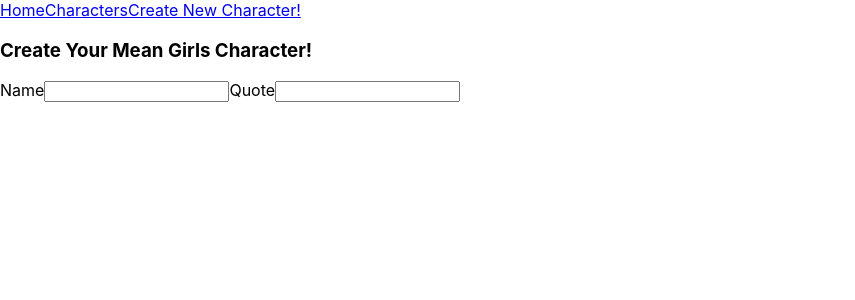
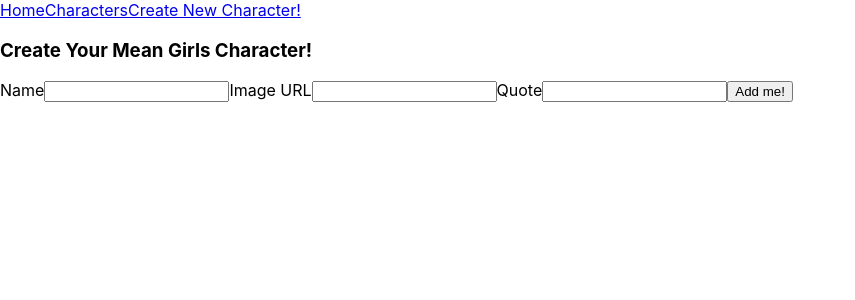
Before and after one commit to jflgarrido/meangirls-app, a React (Create React App) app: page /characters/new in a window 1280 px wide. Shown: the top 300 px of the page, without its empty margins (0-855 px from the left). Built offline with nearby package versions, Linux system fonts and the light colour scheme.

Commit message:
in progress MVP

```diff
--- a/db.json
+++ b/db.json
@@ -47,6 +47,12 @@
       "name": "Ron Duvall",
       "image": "https://i.gifer.com/DJ15.gif",
       "quote": "'Miss Smith, why would Regina refer to herself as a...'fugly slut?''"
+    },
+    {
+      "name": "Elaine Benes",
+      "image": "https://api.time.com/wp-content/uploads/2014/06/seinfeld-elaine-benes-fashion-05.jpg?quality=85&w=979&h=628&crop=1",
+      "quote": "“I don't need you to tell me what I don't want, you stupid hipster doofus.”",
+      "id": 9
     }
   ]
 }
--- a/src/components/App.js
+++ b/src/components/App.js
@@ -1,4 +1,4 @@
-import React from "react";
+import React, {useState} from "react";
 import {Route, Switch} from "react-router-dom";
 import NavBar from "./NavBar"
 import Home from "./Home"
@@ -6,15 +6,16 @@
 import NewCharacter from "./NewCharacter"
 
 function App() {
+    const [characters, setCharacters] = useState([]);
     return (
         <div>
             <NavBar />
             <Switch>
                 <Route exact path="/characters">
-                    <CharacterList />
+                    <CharacterList characters={characters} setCharacters={setCharacters} />
                 </Route>
                 <Route exact path="/characters/new">
-                    <NewCharacter />
+                    <NewCharacter characters={characters} setCharacters={setCharacters} />
                 </Route>
                 <Route exact path="/">
                     <Home />
--- a/src/components/CharacterList.js
+++ b/src/components/CharacterList.js
@@ -1,8 +1,8 @@
-import React, {useEffect, useState} from "react"
+import React, {useEffect} from "react"
 import CharacterCard from "./CharacterCard"
 
-function CharacterList() {
-    const [characters, setCharacters] = useState([]);
+function CharacterList({characters, setCharacters}) {
+
 
     useEffect(() => {
         fetch("http://localhost:3001/characters")
--- a/src/components/NewCharacter.js
+++ b/src/components/NewCharacter.js
@@ -1,28 +1,34 @@
 import React, {useState} from "react";
 import {useHistory} from "react-router-dom";
 
-function NewCharacter(){
+function NewCharacter({characters, setCharacters}){
     const [name, setName] = useState("")
-    const [image, setImage] = useState(false)
+    const [image, setImage] = useState("")
     const [quote, setQuote] = useState("")
+
+    function addCharacter(){
+
+    }
 
     const history = useHistory();
     function handleSubmit(e){
         e.preventDefault()
-        const formData = {
-            character: { name, image, quote}
-        }
+
+
         fetch("http://localhost:3001/characters", {
             method: "POST",
             headers: {
                 "Content-Type": "application/json"
             },
-            body: JSON.stringify(formData)
+            body: JSON.stringify({
+                name: name,
+                image: image,
+                quote: quote,
+            })
         })
         .then(r => r.json())
-        .then(data => {
-            console.log(data.project)
-        })
+        .then(data => setCharacters(data))
+
     }
     return (
         <section>
@@ -30,8 +36,11 @@
             <form onSubmit={handleSubmit}>
                 <label htmlFor="name">Name</label>
                 <input type="text" id="name" value={name} onChange={e => setName(e.target.value)} />
+                <label htmlFor="name">Image URL</label>
+                <input type="text" id="image" value={image} onChange={e => setImage(e.target.value)} />
                 <label htmlFor="quote">Quote</label>
                 <input type="text" id="quote" value={quote} onChange={e => setQuote(e.target.value)} />
+                <button type="submit">Add me!</button>
             </form>
         </section>
     )
```
Lines whose indentation alone changed are shown as unchanged.
